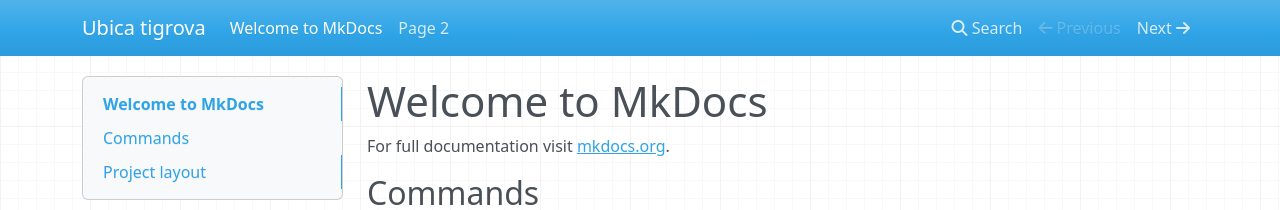
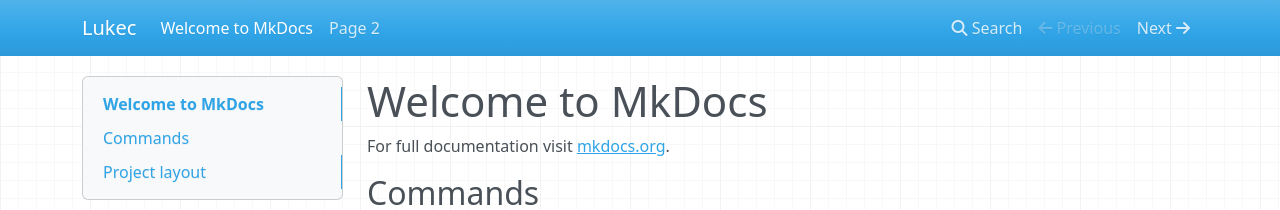
Before and after one commit to ltomasevic/mkdocs, an MkDocs documentation site: the page built from docs/index.md, in a window 1280 px wide. Shown: the top 210 px of the page. Built offline with MkDocs 1.6.1, drawn with Linux system fonts in a browser that asks for light colours; nearby versions of some CDN libraries.

Commit message:
Update mkdocs.yml

```diff
--- a/mkdocs.yml
+++ b/mkdocs.yml
@@ -1,4 +1,4 @@
-site_name: Ubica tigrova
+site_name: Lukec
 theme:
   name: mkdocs
   features:
```
